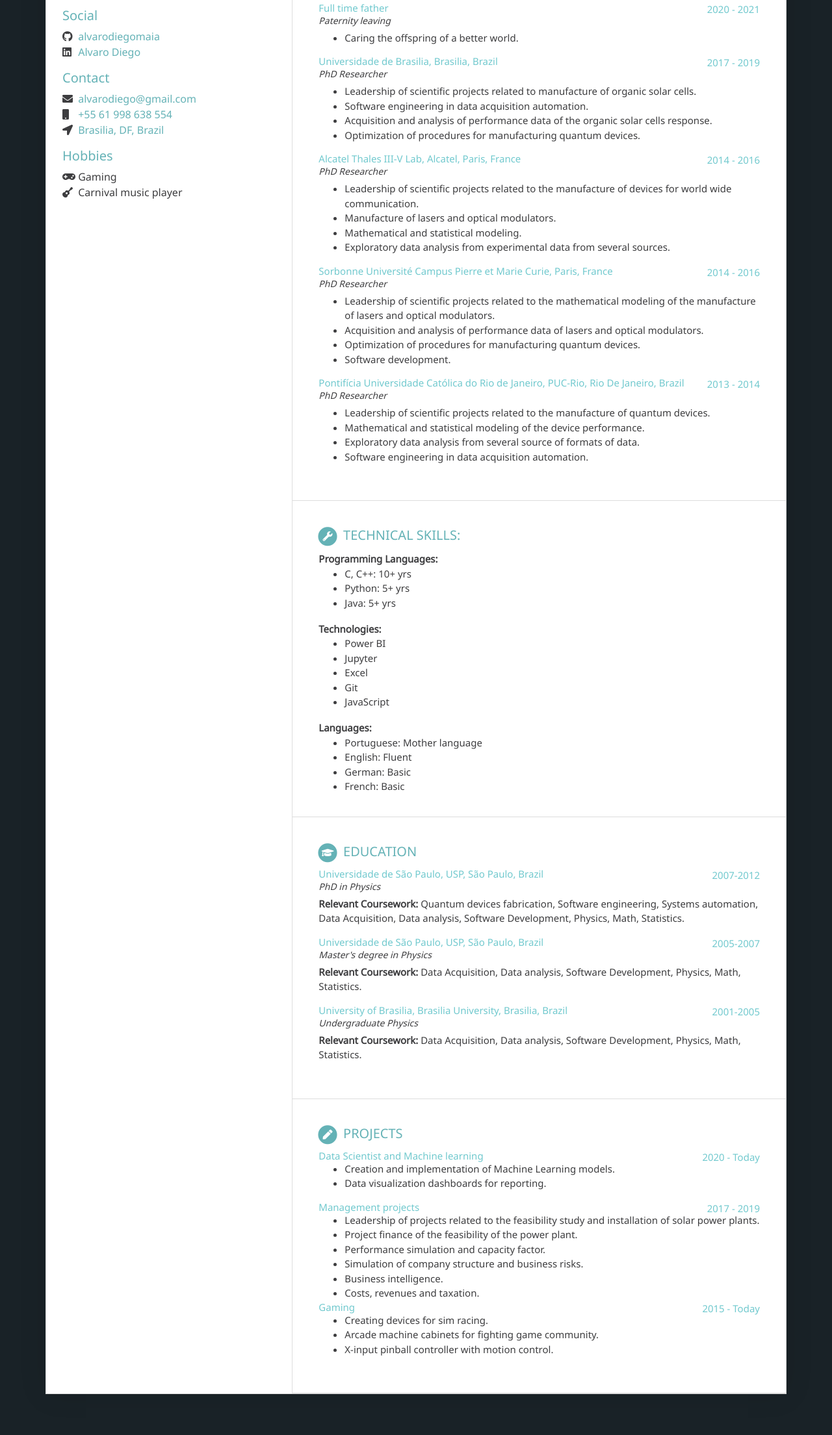
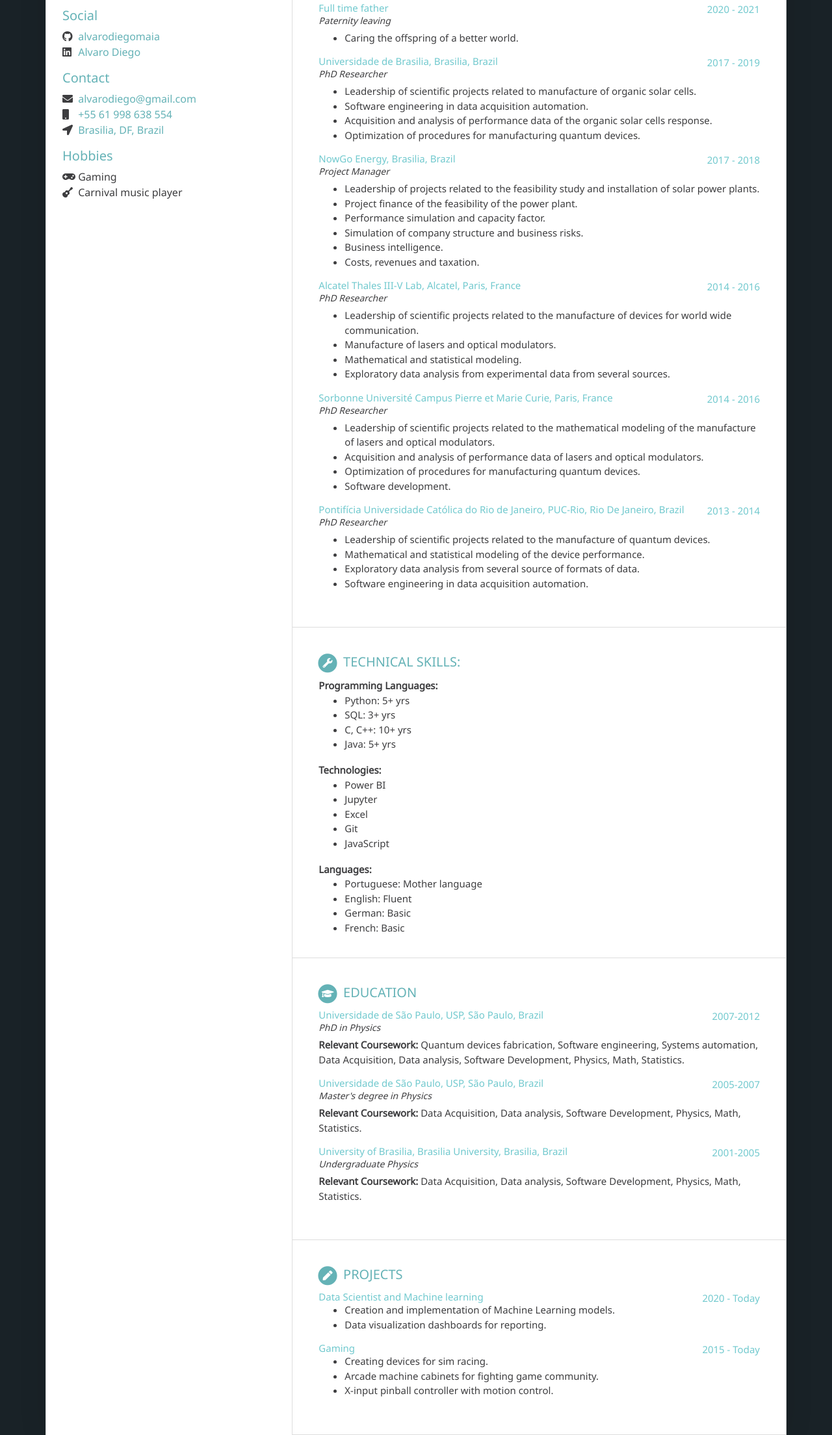
Before and after one commit to alvarodiegomaia/alvarodiegomaia.github.io, a plain HTML site: page index.html in a window 1280 px wide. Shown: the part 591-2800 px from the top of the page at 65% size. Before the commit the page ends 2777 px from the top, so only its background shows below. Drawn offline with nearby package versions, Linux system fonts and the light colour scheme.

Commit message:
Mais alterações do jonatinhas

```diff
--- a/index.html
+++ b/index.html
@@ -89,7 +89,7 @@
                          </p> -->
 
                          <p>
-                             I am fluent in several programming languages including Python, C++ and Java.
+                             I am fluent in several programming languages including Python, SQL, C++ and Java.
                              With 10+ years experience were I employed my programming skills to build automation processes,
                              advanced mathematical models and data analysis using machine learning methods
                          </p>
@@ -151,6 +151,23 @@
 
                         <div class="job">
                             <div class="upper-row">
+                                <h3 class="company">NowGo Energy, Brasilia, Brazil</h3>
+                                <div class="time">2017 - 2018</div>
+                            </div>
+                            <div class="job-title">Project Manager</div>
+
+                            <ul>
+                                <li>Leadership of projects related to the feasibility study and installation of solar power plants.</li>
+                                <li>Project finance of the feasibility of the power plant.</li>
+                                <li>Performance simulation and capacity factor.</li>
+                                <li>Simulation of company structure and business risks.</li>
+                                <li>Business intelligence.</li>
+                                <li>Costs, revenues and taxation.</li>
+                            </ul>
+                        </div>
+
+                        <div class="job">
+                            <div class="upper-row">
                                 <h3 class="company">Alcatel Thales III-V Lab, Alcatel, Paris, France</h3>
                                 <div class="time">2014 - 2016</div>
                             </div>
@@ -207,8 +224,9 @@
 
                         <b>Programming Languages:</b><br>
                         <ul style="margin-bottom:-5px;">
+                            <li>Python: 5+ yrs</li>
+                            <li>SQL: 3+ yrs</li>
                             <li>C, C++: 10+ yrs</li>
-                            <li>Python: 5+ yrs</li>
                             <li>Java: 5+ yrs</li>
                         </ul>
                         <br>
@@ -308,21 +326,6 @@
                             <ul>
                                 <li>Creation and implementation of Machine Learning models.</li>
                                 <li>Data visualization dashboards for reporting.</li>
-                            </ul>
-                        </div>
-
-                        <div class="job" style="margin-bottom:-15px;">
-                            <div class="upper-row">
-                                <h3 class="company">Management projects</h3>
-                                <div class="time">2017 - 2019</div>
-                            </div>
-                            <ul>
-                                <li>Leadership of projects related to the feasibility study and installation of solar power plants.</li>
-                                <li>Project finance of the feasibility of the power plant.</li>
-                                <li>Performance simulation and capacity factor.</li>
-                                <li>Simulation of company structure and business risks.</li>
-                                <li>Business intelligence.</li>
-                                <li>Costs, revenues and taxation.</li>
                             </ul>
                         </div>
 
```
